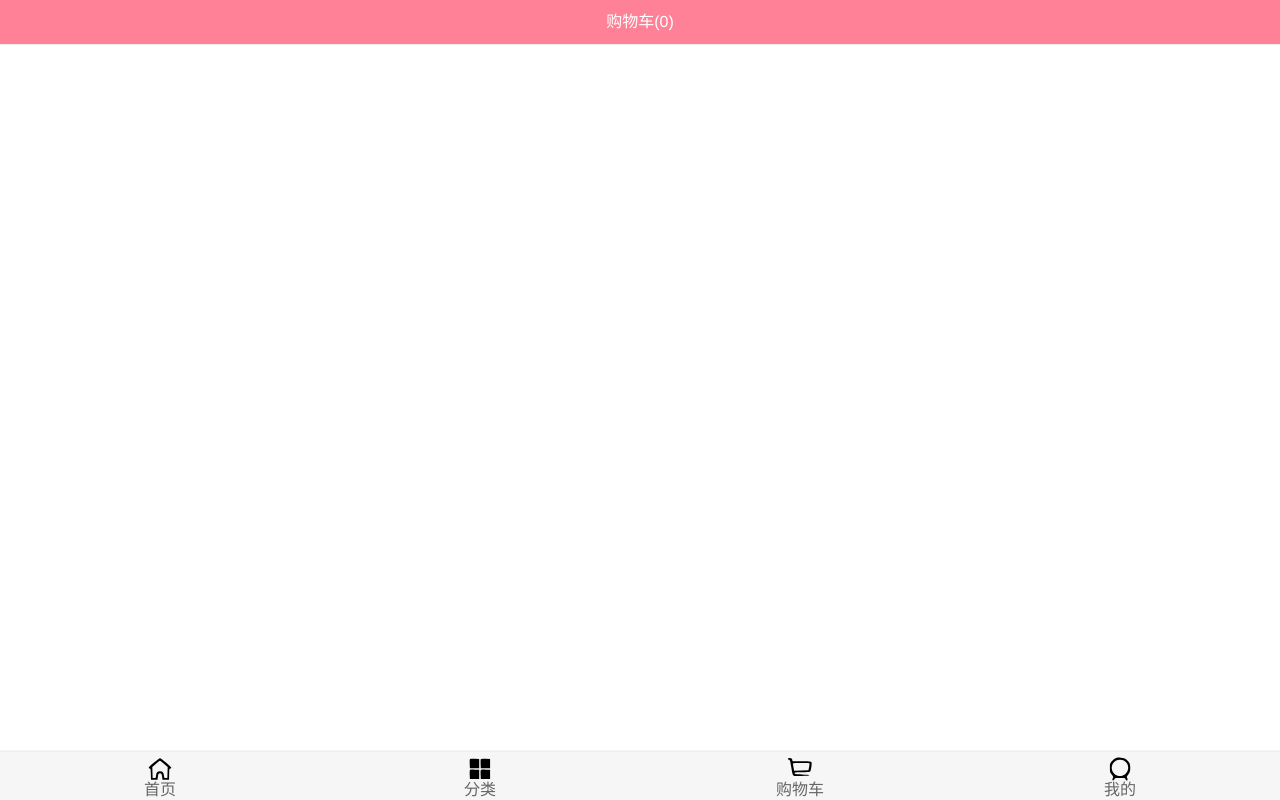
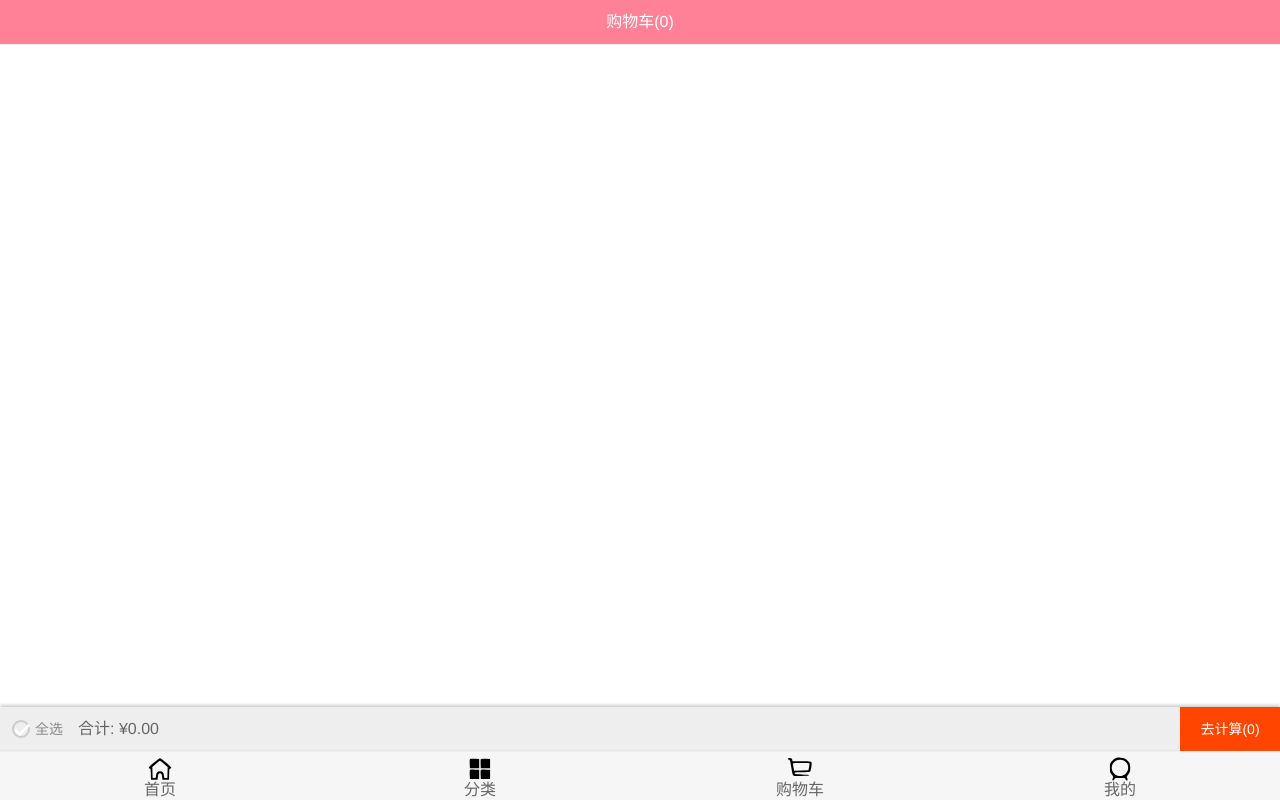
Before and after one commit to Roxinn1996/mall, a Vue app: page /ShopCats in a window 1280 px wide. Built offline with nearby package versions, Linux system fonts and the light colour scheme; the HTML template or start-up script is replaced by a standard one.

Commit message:
购物车完善

```diff
--- a/src/views/detail/Detail.vue
+++ b/src/views/detail/Detail.vue
@@ -152,7 +152,8 @@ export default {
       product.count = 1;
       product.checked = true;
       this.$store.commit('addCart',product);
-      //每次加入购物车，购物车的scroll 的高度就要计算一次
+      //每次加入购物车，购物车的scroll 的高度就要计算一次,有个办法，就是在进入购物车时候，使用生命周期函数，去重新获取一次scroll高度
+
     }
   }
 
--- a/src/views/shopcats/ShopCats.vue
+++ b/src/views/shopcats/ShopCats.vue
@@ -5,6 +5,7 @@
     </nav-bar>
 
     <cart-list/>
+    <cart-bottom-bar/>
 
   </div>
 </template>
@@ -15,12 +16,14 @@
 import NavBar from '@/components/common/navbar/NavBar'
 //子组件
 import CartList from './childComps/CartList'
+import CartBottomBar from './childComps/CartBottomBar'
 
 export default {
   name: 'ShopCats',
   components: {
     NavBar,
     CartList,
+    CartBottomBar
   },
   computed:{
     //头部购物车数量
--- /dev/null
+++ b/src/views/shopcats/childComps/CartBottomBar.vue
@@ -0,0 +1,82 @@
+<template>
+  <div class="bottom-menu">
+    <car-list-checked class="select-all" :type-checked="typeChecked" @click.native="checkedAll"/>
+    <span>全选</span>
+    <span class="total-price">合计: {{totalPrice}}</span>
+    <span class="buy-product">去计算({{toCount}})</span>
+  </div>
+</template>
+
+<script>
+  import { mapGetters } from 'vuex'
+  import CarListChecked from './CarListChecked'
+  export default {
+    name:'CartBottomBar',
+    components:{
+      CarListChecked,
+    },
+    computed:{
+      ...mapGetters(['cartList']),
+      typeChecked(){
+        if(this.cartList.length=== 0){return false}
+        return !this.cartList.find(item => !item.checked)
+      },
+      totalPrice(){
+        return '¥'+ this.cartList.filter(item => item.checked).reduce((preValue,item)=>{
+          return preValue+ item.price*item.count
+        },0).toFixed(2)
+      },
+      toCount(){
+        return this.cartList.filter(item=>item.checked).reduce((pre,item)=>{
+          return pre+ item.count
+        },0)
+      }
+
+    },
+    methods:{
+      checkedAll(){
+        if(this.typeChecked){
+          //点击全部取消
+          this.cartList.forEach(item => item.checked = false);
+        }else{
+          this.cartList.forEach(item => item.checked = true);
+
+        }
+      }
+    }
+
+  }
+</script>
+
+<style scoped>
+.bottom-menu{
+  position: relative;
+  bottom: 0px;
+  height: 44px;
+  line-height: 44px;
+  background-color: #eee;
+  box-shadow: 0 -2px 3px rgba(0, 0, 0, .2);
+  font-size: 14px;
+  color: #888;
+  padding-left: 35px;
+}
+.buy-product{
+  float: right;
+  background-color: orangered;
+  color: #fff;
+  width: 100px;
+  height: 44px;
+  text-align: center
+}
+.total-price{
+  margin-left: 15px;
+  font-size: 16px;
+  color: #666;
+}
+.select-all{
+  position: absolute;
+  line-height: 0;
+  left: 12px;
+  top: 13px;
+}
+</style>
--- a/src/views/shopcats/childComps/CartList.vue
+++ b/src/views/shopcats/childComps/CartList.vue
@@ -1,6 +1,6 @@
 <template>
   <div class="cat-list">
-    <scroll class="scroll-box">
+    <scroll class="scroll-box" ref="scroll">
       <cart-list-item v-for="(item,index) in cartList" :key="index" :product="item"/>
 
     </scroll>
@@ -22,6 +22,10 @@
     },
     computed:{
       ...mapGetters(['cartList'])
+    },
+    activated(){
+      console.log('你爹来了')
+      this.$refs.scroll.refresh();
     }
   }
 </script>
@@ -29,7 +33,7 @@
 <style scoped>
 .cat-list{
   position: relative;
-  height: calc(100% - 44px - 49px);
+  height: calc(100% - 44px - 49px - 44px);
 }
 .scroll-box{
   height: 100%;
```
